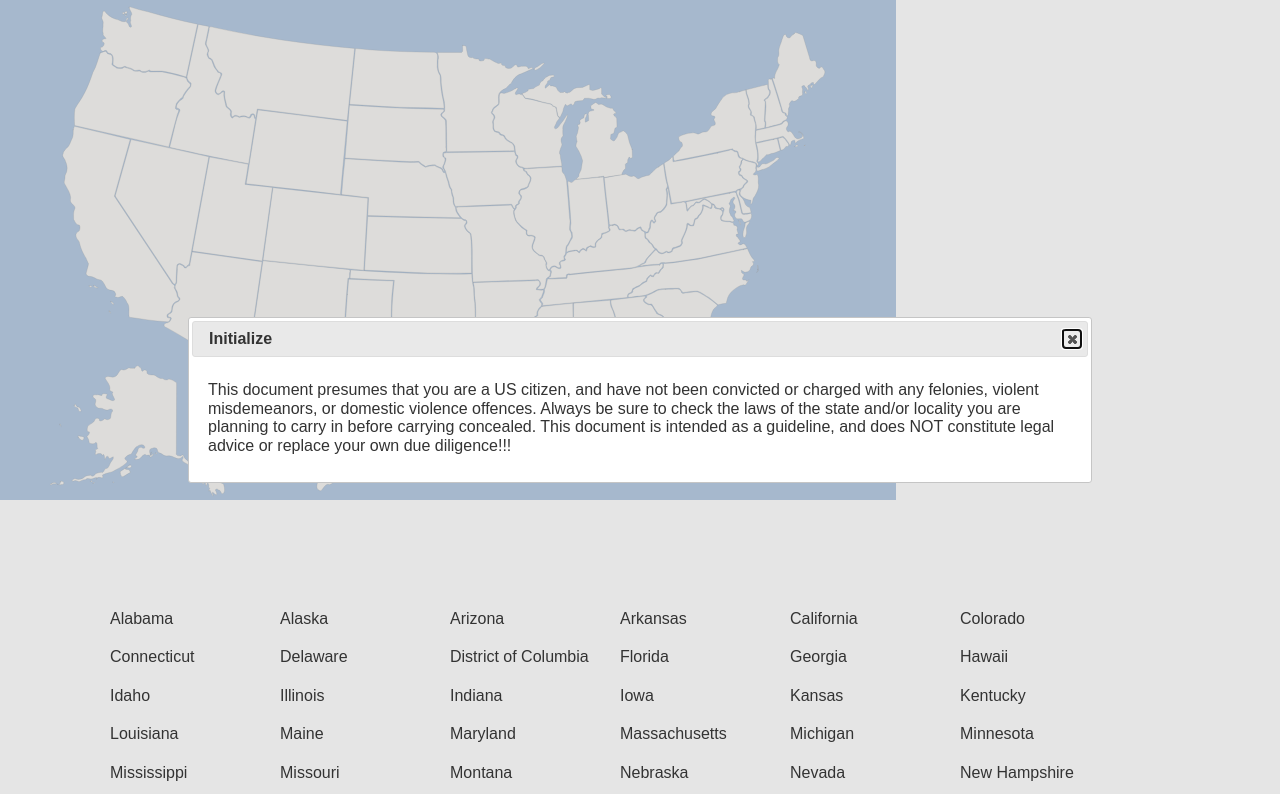
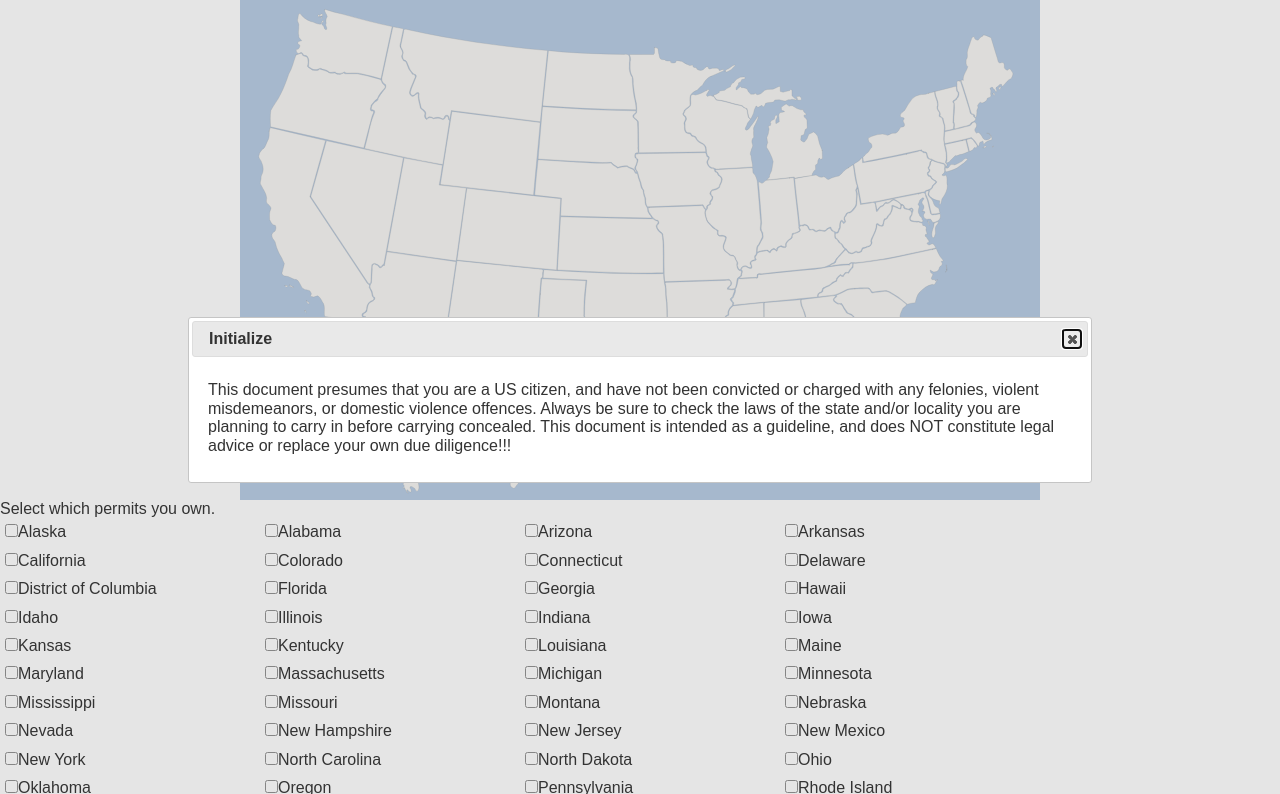
Before and after one commit to jsharpminor/carry, a plain HTML site: page index.html in a window 1280 px wide. Shown: the top 794 px of the page. Drawn offline with nearby package versions, Linux system fonts and the light colour scheme.

Commit message:
Removed now-redundant state name display. Display became redundant after switching to map.

```diff
--- a/index.html
+++ b/index.html
@@ -16,61 +16,8 @@
 </head>
 <body>
 
-<div id="vmap" style="width:70%; height:500px;"></div>
-<div class="container">
-	<div class="state" id="carryAL">Alabama</div>
-	<div class="state" id="carryAK">Alaska</div>
-	<div class="state" id="carryAZ">Arizona</div>
-	<div class="state" id="carryAR">Arkansas</div>
-	<div class="state" id="carryCA">California</div>
-	<div class="state" id="carryCO">Colorado</div>
-	<div class="state" id="carryCT">Connecticut</div>
-	<div class="state" id="carryDE">Delaware</div>
-	<div class="state" id="carryDC">District of Columbia</div>
-	<div class="state" id="carryFL">Florida</div>
-	<div class="state" id="carryGA">Georgia</div>
-	<div class="state" id="carryHI">Hawaii</div>
-	<div class="state" id="carryID">Idaho</div>
-	<div class="state" id="carryIL">Illinois</div>
-	<div class="state" id="carryIN">Indiana</div>
-	<div class="state" id="carryIA">Iowa</div>
-	<div class="state" id="carryKS">Kansas</div>
-	<div class="state" id="carryKY">Kentucky</div>
-	<div class="state" id="carryLA">Louisiana</div>
-	<div class="state" id="carryME">Maine</div>
-	<div class="state" id="carryMD">Maryland</div>
-	<div class="state" id="carryMA">Massachusetts</div>
-	<div class="state" id="carryMI">Michigan</div>
-	<div class="state" id="carryMN">Minnesota</div>
-	<div class="state" id="carryMS">Mississippi</div>
-	<div class="state" id="carryMO">Missouri</div>
-	<div class="state" id="carryMT">Montana</div>
-	<div class="state" id="carryNE">Nebraska</div>
-	<div class="state" id="carryNV">Nevada</div>
-	<div class="state" id="carryNH">New Hampshire</div>
-	<div class="state" id="carryNJ">New Jersey</div>
-	<div class="state" id="carryNM">New Mexico</div>
-	<div class="state" id="carryNY">New York</div>
-	<div class="state" id="carryNC">North Carolina</div>
-	<div class="state" id="carryND">North Dakota</div>
-	<div class="state" id="carryOH">Ohio</div>
-	<div class="state" id="carryOK">Oklahoma</div>
-	<div class="state" id="carryOR">Oregon</div>
-	<div class="state" id="carryPA">Pennsylvania</div>
-	<div class="state" id="carryRI">Rhode Island</div>
-	<div class="state" id="carrySC">South Carolina</div>
-	<div class="state" id="carrySD">South Dakota</div>
-	<div class="state" id="carryTN">Tennessee</div>
-	<div class="state" id="carryTX">Texas</div>
-	<div class="state" id="carryUT">Utah</div>
-	<div class="state" id="carryVT">Vermont</div>
-	<div class="state" id="carryVA">Virginia</div>
-	<div class="state" id="carryWA">Washington</div>
-	<div class="state" id="carryWV">West Virginia</div>
-	<div class="state" id="carryWI">Wisconsin</div>
-	<div class="state" id="carryWY">Wyoming</div>
-</div>
-Select which permits you own.
+<div id="vmap" style="width:800px; height:500px; margin-left:auto; margin-right: auto;"></div>
+<div style="clear:both; margin-left:auto; margin-right: auto;">Select which permits you own.</div>
 <div class="permits">
 	<div><input type="checkbox" class="question" name="permits" value="AK">Alaska</div>
 	<div><input type="checkbox" class="question" name="permits" value="AL">Alabama</div>
```
